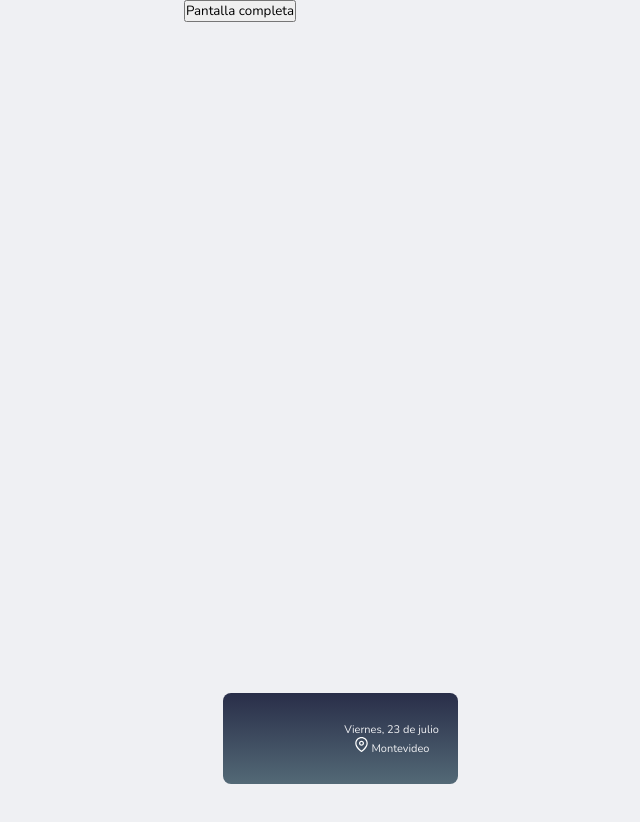
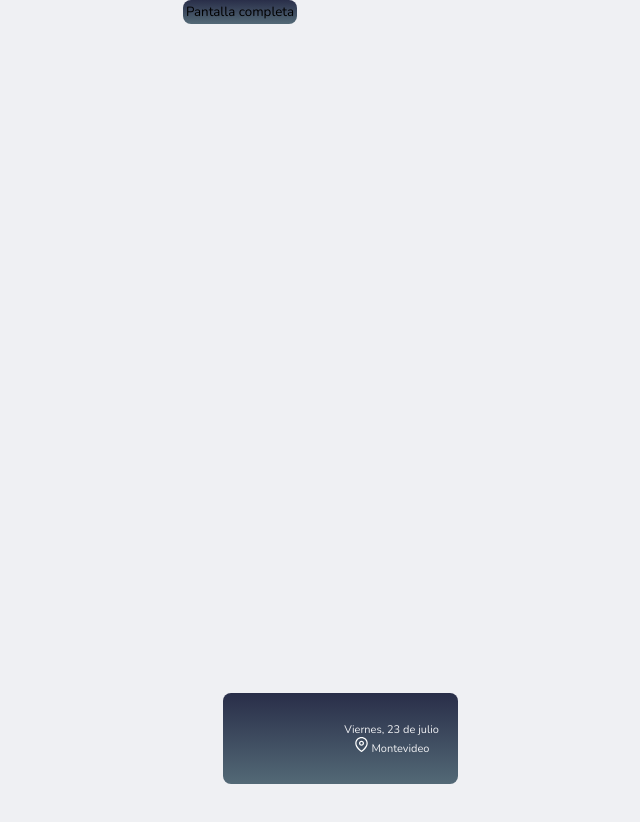
Before and after one commit to Akrata/Proyectos-weather-app, a website: page index.html in a window 1280 px wide. Shown: the whole page, without its empty margins (300-940 px from the left). Drawn offline with nearby package versions, Linux system fonts and the light colour scheme.

Commit message:
probando full screen2

```diff
--- a/css/index.css
+++ b/css/index.css
@@ -53,6 +53,10 @@ main {
 #pantalla_completa {
     margin-top: -40px;
     margin-left: -200px;
+    background: var(--gradient);
+    border-radius: 8px;
+    border: none;
+    padding: 3px;
 }
 .alerta {
     width: 70vw;
```
